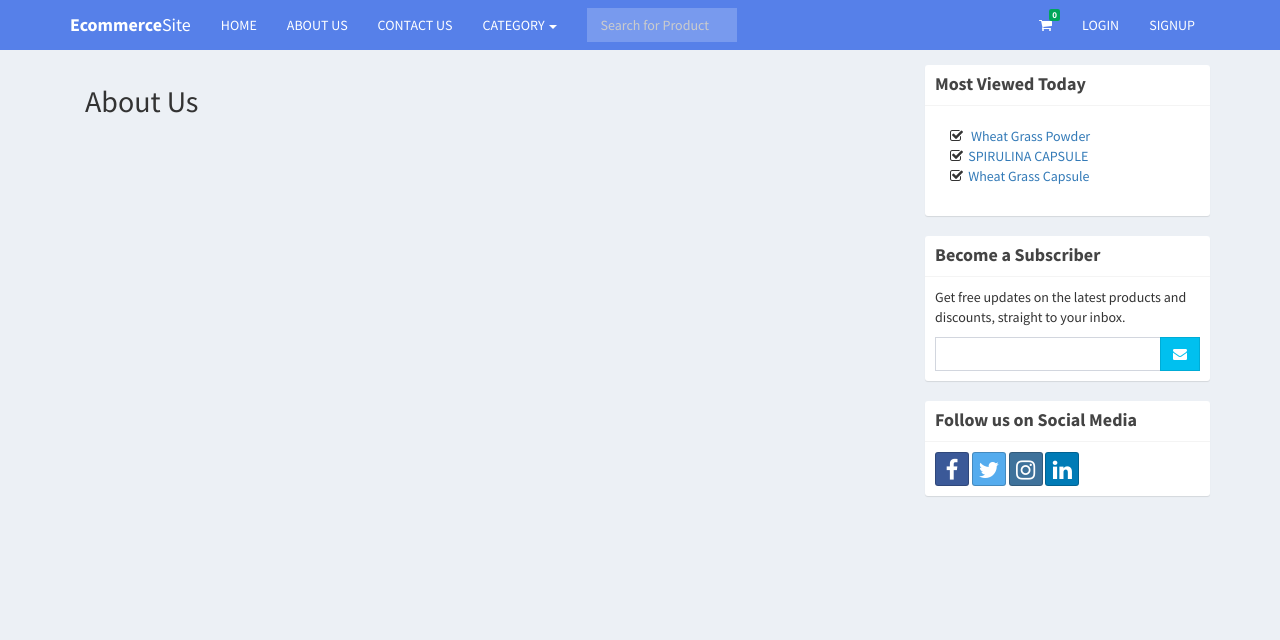
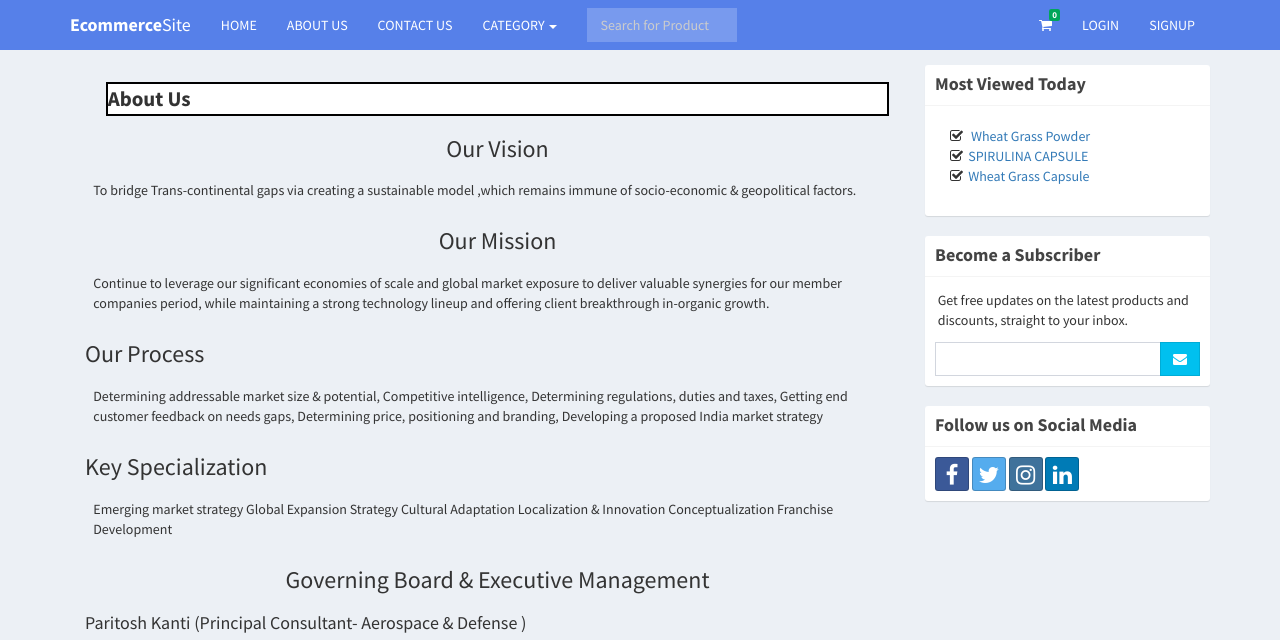
Before and after one commit to apathak431/AmWorld_healthcare, a PHP site: page /ecommerce/about.php in a window 1280 px wide. Shown: the top 640 px of the page. Run offline with PHP 8.4, Linux system fonts and the light colour scheme; data comes from the database, SQL or seed files in the repository; some libraries are stand-ins or nearby versions.

Commit message:
Add files via upload

```diff
--- a/about.php
+++ b/about.php
@@ -1,9 +1,10 @@
 <?php include 'includes/session.php'; ?>
 <?php include 'includes/header.php'; ?>
+
 <body class="hold-transition skin-blue layout-top-nav">
 <div class="wrapper">
 
-	<?php include 'includes/navbar.php'; ?>
+    <?php include 'includes/navbar.php'; ?>
 
 	  <div class="content-wrapper">
 	    <div class="container">
@@ -11,6 +12,7 @@
 	      <!-- Main content -->
 	      <section class="content">
 	        <div class="row">
+
 	        	<div class="col-sm-9">
 	        		<?php
 	        			if(isset($_SESSION['error'])){
@@ -22,12 +24,123 @@
 	        				unset($_SESSION['error']);
 	        			}
 	        		?>
-		            <h2>About Us</h2>
-	        	</div>
-	        	<div class="col-sm-3">
+					<html>
+
+<head>
+	<meta charset="UTF-8">
+	<title>About us</title>
+
+</head>
+<style>
+.infoTitle{
+	display:block;
+	margin-left:auto;
+	margin-right:auto;
+	margin-top:2%;
+	border: 2.4px solid black;
+	background-color:white;
+	Width: 95%;
+	font-size:1.5em;
+	font-weight:bold;
+}
+body{
+	background-color:#FFe6ee;
+}
+
+.header{
+	position:absolute;
+	top:0;
+	background-color:#00ff00;
+	color:white;
+	border-bottom:2px solid white;
+	width: 100%
+}
+
+
+
+p{
+	padding:1%;
+}
+
+
+.link{
+	color:black;
+	font-family:Avenir Book;
+	float:left;
+	margin-left:2px;
+	margin-right:2px;
+;}
+.inbetween{
+	color:black;
+	float:left;
+	margin-left:2px;
+	margin-right:2px;
+}
+</style>
+</head>
+<body>
+
+	<div class="infoTitle">About Us</div>
+	<div class="info">
+	<h3><center>Our Vision</center></h3>
+
+<p>To bridge Trans-continental gaps via creating a sustainable model ,which remains immune of socio-economic & geopolitical factors.</p>
+
+	<h3><center>Our Mission</center></h3>
+<p>Continue to leverage our significant economies of scale and global market exposure to deliver valuable synergies for our member companies period, while maintaining a strong technology lineup and offering client breakthrough in-organic growth.</p>
+
+<h3>Our Process</h3>
+<p> Determining addressable market size & potential,
+Competitive intelligence,
+Determining regulations, duties and taxes,
+Getting end customer feedback on needs gaps,
+Determining price, positioning and branding,
+Developing a proposed India market strategy</p>
+
+<h3>Key Specialization</h3>
+<p>Emerging market strategy
+Global Expansion Strategy
+Cultural Adaptation
+Localization & Innovation
+Conceptualization
+Franchise Development</p>
+
+<h3><center>Governing Board & Executive Management </center><h3>
+
+<h4> Paritosh Kanti (Principal Consultant- Aerospace & Defense ) </h4>
+
+<img src="https://www.amworldadvisor.com/wp-content/uploads/2020/01/pic2.jpg" alt="HTML5 Icon" style="width:128px;height:128px;">
+
+<p> Mr. Paritosh has served the Indian Airforce in various Defense and Civil divisions for over 37 Years. He was interim part of various defense projects in France & Russia for Aviation related and specializes in aerospace ammunition. Lately headed the Security division of Indian Oil Corporation SBU based at Indore. </p>
+
+<h4> Tushar Kanti (Senior Consultant – Marine & Shipping) </h4>
+
+<img src="https://www.amworldadvisor.com/wp-content/uploads/2020/01/pic1.png" alt="HTML5 Icon" style="width:128px;height:128px;">
+
+<p> Mr. Tushar being a gold medalist in Marine Engineering has served Shipping/Logistic Giants across Globe for over 40 years. He has managed critical positions in German & Japanese Shipping Industry and has extensive knowledge in the same.</p>
+
+<h4> Amit  Bhowmick  – Head of Transaction Advisory </h4>
+
+<p> Invest India Certified- monitors the complete gamut of  Transaction Advisory of AMWORLD  Trans -Continental M&A and  manages a varied portfolio of diversified companies operating globally. These  companies range   from  Energy   ,  Manufacturing ,  Engineering Services. Mr. Bhowmick is also Associate Director with  other  several Indian companies. He has handled multi-million- dollar transactions in the field ofM&A. He has worked on tr-party international deals  involving  US ,Italy ,Mainland China-Japan, Philippines, Indonesia & Oceania.</p>
+
+<h4> Priya  Das- HR Director </h4>
+
+<img src="https://www.amworldadvisor.com/wp-content/uploads/2020/01/pic4.png" alt="HTML5 Icon" style="width:128px;height:128px;">
+
+<p>Priya Das has over 12 years of experience in end to end Human Capital management ,she overviews complete deployment of staffing in various projects dependent on task force . Previously she has lead hospitality projects with Mayfair Hotels & Resort , Sayaji Hotels & Chains & Barbeque Nations and leading as Human Resource  Consultant for  many MNCs like E-Dictate  IT Solution </p>
+
+</div>
+</div>
+
+</body>
+</html>
+<div class="col-sm-3">
 	        		<?php include 'includes/sidebar.php'; ?>
 	        	</div>
+	        	</div>
+
 	        </div>
+
 	      </section>
 
 	    </div>
--- a/contact.php
+++ b/contact.php
@@ -25,7 +25,7 @@
                     <h2>Contact Us</h2>
                     <div class="row">
                         <div class="col-lg-8">
-                        <form>
+                        <form method="post" action="contactus.php">
                             <div class="form-group">
                                 <input type="text" placeholder="First Name" class="form-control" id="first-name">
                             </div>
```
Also changed, not shown: contactus.php (added, +12 -0 lines).
